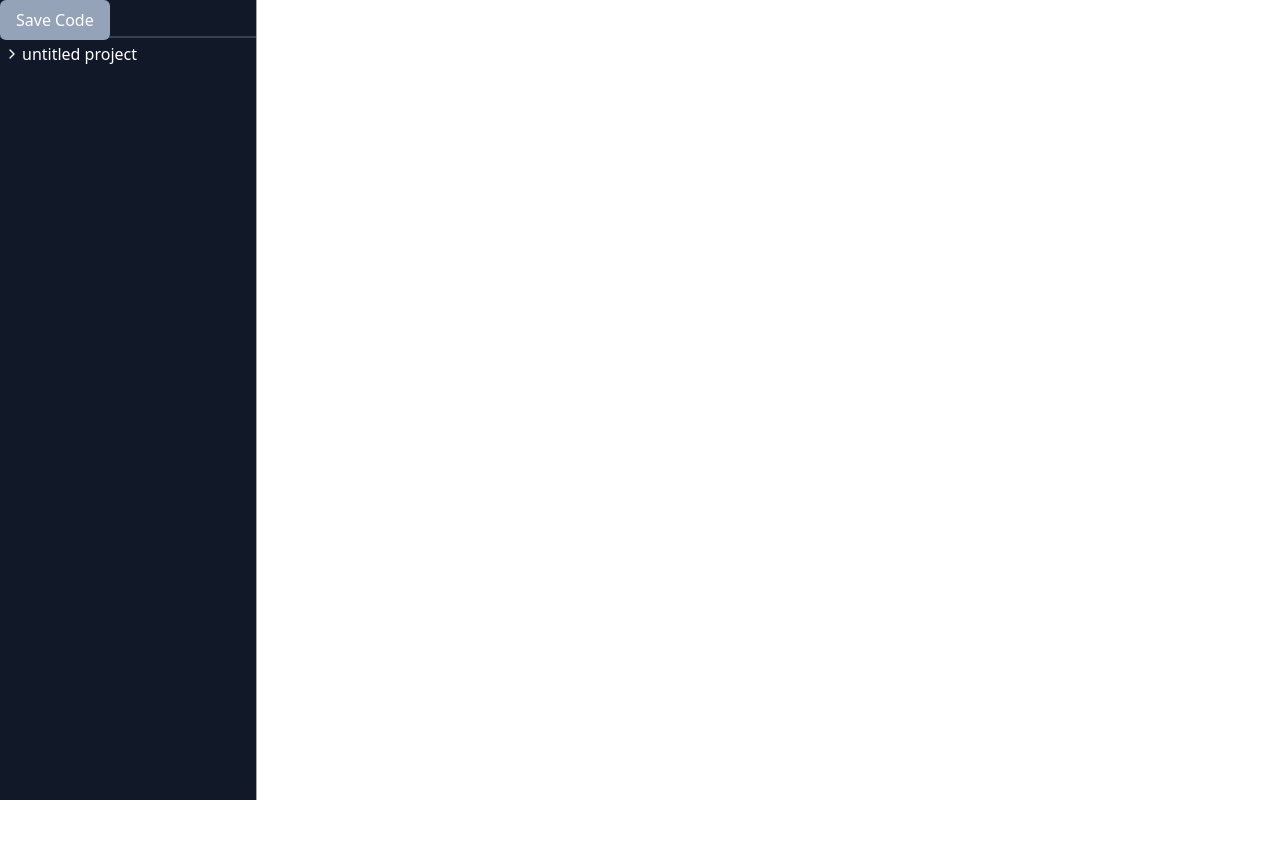
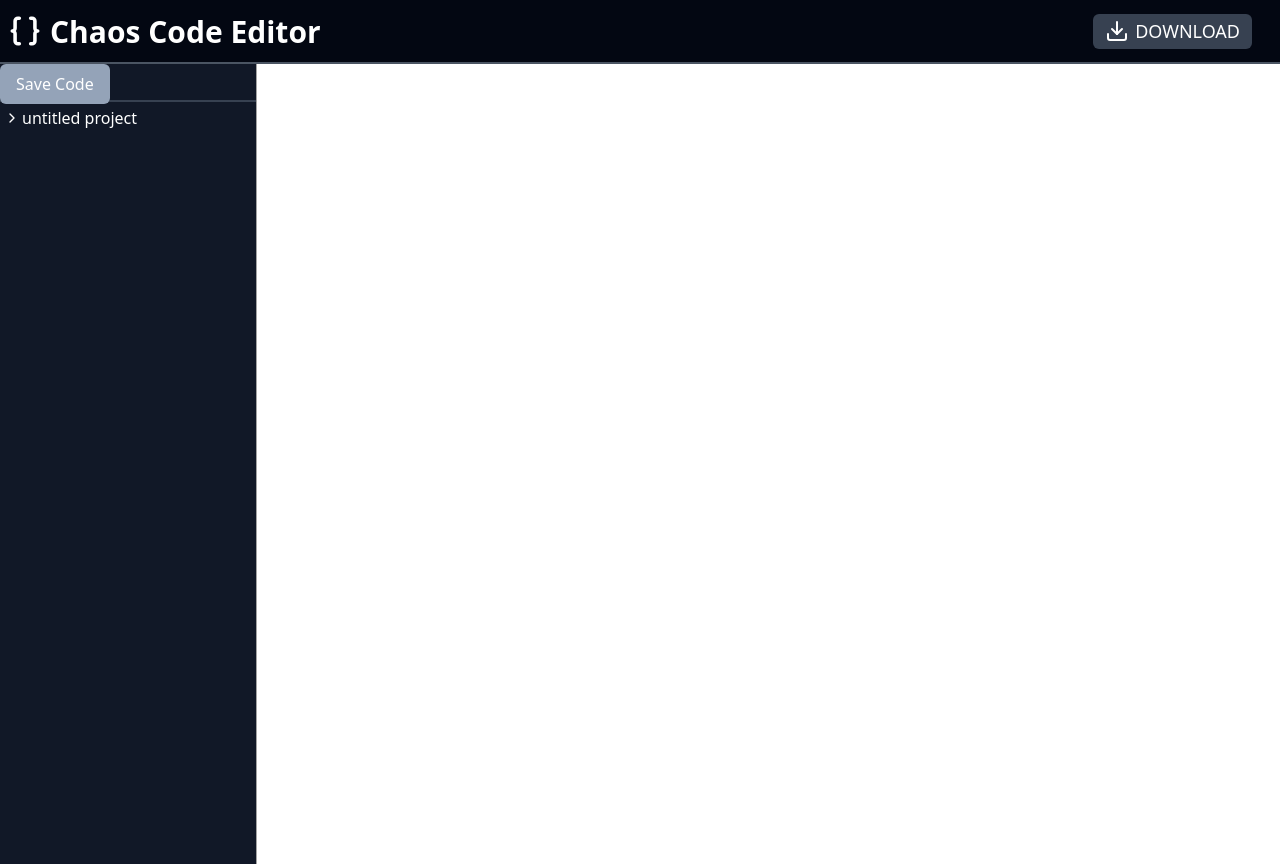
Before and after one commit to HoussemDegachi/lewisHackathone, a React (Vite) app: page / in a window 1280 px wide. Before the commit the page ends 800 px from the top, so only its background shows below. Built offline with nearby package versions, Linux system fonts and the light colour scheme.

Commit message:
Created Navbar.jsx

```diff
--- /dev/null
+++ b/src/pages/editor/NavBar.jsx
@@ -0,0 +1,41 @@
+import { Braces, Download } from "lucide-react";
+import React from "react";
+import { useParams } from "react-router-dom";
+
+function NavBar() {
+  const { fileId } = useParams();
+  const file = JSON.parse(localStorage.getItem(fileId));
+  console.log(file);
+
+  const handleDownload = () => {
+    if (file && file.language && file.content) {
+      const blob = new Blob([file.content], {
+        type: "text/javascript",
+      });
+      const url = URL.createObjectURL(blob);
+
+      const link = document.createElement("a");
+      link.download = `apple.js`;
+      link.href = url;
+      link.click();
+    }
+  };
+
+  return (
+    <div className="bg-gray-950 w-full h-16 border-gray-600 border-b-2 flex items-center justify-between text-white p-2">
+      <h1 className="text-3xl font-semibold flex items-center gap-2">
+        <Braces size={34} strokeWidth={2.5} />
+        Chaos Code Editor
+      </h1>
+      <button
+        onClick={handleDownload}
+        className="mr-5 text-base capitalize flex items-center gap-1.5 bg-gray-700 py-1 px-3 rounded-md"
+      >
+        <Download />
+        DOWNLOAD
+      </button>
+    </div>
+  );
+}
+
+export default NavBar;
--- a/src/pages/editor/index.jsx
+++ b/src/pages/editor/index.jsx
@@ -1,15 +1,20 @@
-import { ResizableHandle, ResizablePanel, ResizablePanelGroup } from "@/components/ui/resizable.jsx";
+import {
+  ResizableHandle,
+  ResizablePanel,
+  ResizablePanelGroup,
+} from "@/components/ui/resizable.jsx";
 import FileBar from "./FileBar.jsx";
 import EditorSection from "./EditorSection.jsx";
 import NoFile from "./EditorSectionComponents/NoFile.jsx";
 import { FileBarDataProvider } from "@/contexts/FileBarDataProvider.jsx";
 import { EditorDataProvider } from "@/contexts/EditorDataProvider.jsx";
-
+import NavBar from "./NavBar.jsx";
 
 function index({ isRoot }) {
-
   return (
-    // create a resizable panel with two sides
+    <>
+      <NavBar />
+      {/* create a resizable panel with two sides */}
       <ResizablePanelGroup
         direction="horizontal"
         className="w-full min-h-[100dvh] max-h-[100dvh]"
@@ -25,13 +30,12 @@ function index({ isRoot }) {
         <ResizablePanel defaultSize={80}>
           <div className="h-full">
             <EditorDataProvider>
-          {
-            isRoot ? <NoFile /> : <EditorSection />
-          }
+              {isRoot ? <NoFile /> : <EditorSection />}
             </EditorDataProvider>
           </div>
         </ResizablePanel>
       </ResizablePanelGroup>
+    </>
   );
 }
 
```
Lines whose indentation alone changed are shown as unchanged.
